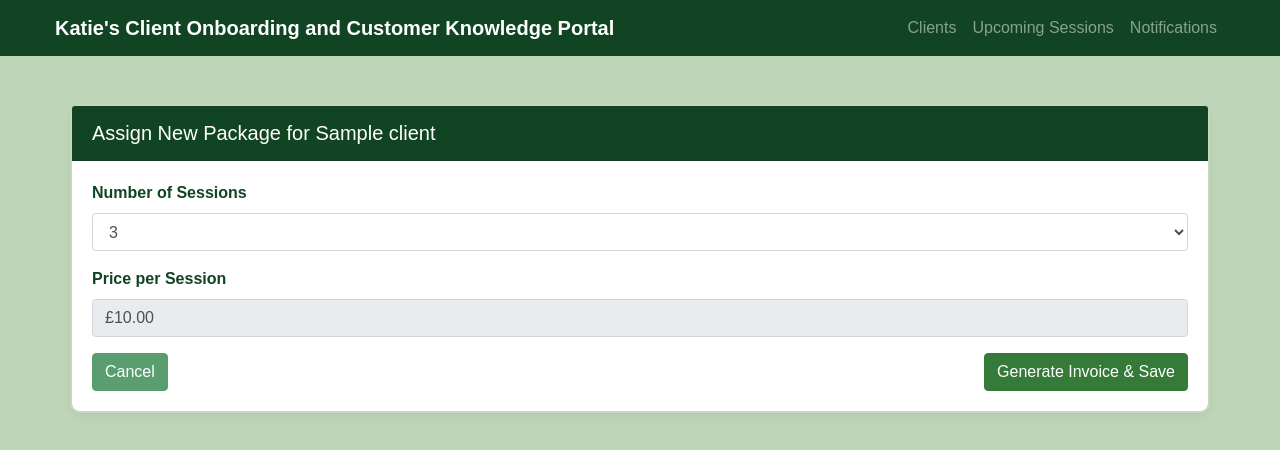
After one commit to Robbolo/client-webapp, a Django app: page /client/1/assign-package/ in a window 1280 px wide. The commit adds this page. Shown: the top 450 px of the page. Run offline with Django 5.2, Linux system fonts and the light colour scheme; tables that the repository leaves empty hold one stand-in row (values such as "Sample post"); some libraries are stand-ins or nearby versions.

Commit message:
added packages and updates on session completion

```diff
--- a/src/clients/admin.py
+++ b/src/clients/admin.py
@@ -4,8 +4,8 @@
 # Register your models here.
 @admin.register(Client)
 class ClientAdmin(admin.ModelAdmin):
-    list_display = ('name', 'email', 'timezone', 'client_status', 'frequency', 'payment_tier', 'paypal_link', 'last_contact_date')
-    list_filter = ('client_status', 'payment_tier', 'timezone', 'frequency')
+    list_display = ('name', 'email', 'timezone', 'client_status', 'frequency', 'current_package', 'payment_info', 'last_contact_date')
+    list_filter = ('client_status', 'current_package', 'timezone', 'frequency')
     search_fields = ('name', 'email', 'location')
 
 admin.site.register(Notification)
--- a/src/clients/forms.py
+++ b/src/clients/forms.py
@@ -7,17 +7,18 @@ class ClientForm(forms.ModelForm):
         fields = [
             'name',
             'email',
-            'phone_number',
+            'social_media',
             'location',
             'timezone',
             'client_source',
             'client_status',
-            'payment_tier',
+            'current_package',
             'frequency',
-            'paypal_link',
+            'payment_info',
             'last_contact_date',
             'notes',
             'photo',
+            'price'
         ]
         widgets = {
             'last_contact_date': forms.DateInput(attrs={'type': 'date'}),
@@ -48,3 +49,15 @@ class RenameDocumentForm(forms.ModelForm):
         widgets = {
             'description': forms.TextInput(attrs={'class': 'form-control'})
         }
+
+class AssignPackageForm(forms.Form):
+    number_of_sessions = forms.IntegerField(
+        min_value=1,
+        label="Number of Sessions"
+    )
+
+    def __init__(self, *args, **kwargs):
+        self.client = kwargs.pop('client', None)
+        super().__init__(*args, **kwargs)
+        if self.client:
+            self.price = self.client.price
--- a/src/clients/models.py
+++ b/src/clients/models.py
@@ -8,7 +8,7 @@ from pathlib import Path
 class Client(models.Model):
     name = models.CharField(max_length=100)
     email = models.EmailField()
-    phone_number = models.CharField(max_length=20, blank=True)
+    social_media = models.CharField(max_length=20, blank=True)
     location = models.CharField(max_length=100, blank=True)
     timezone = models.CharField(
         max_length=50,
@@ -47,12 +47,12 @@ class Client(models.Model):
             ],
             default='Enquiring'
             )
-    payment_tier = models.CharField(
+    current_package = models.CharField(
         max_length=50,
         choices=[
             ('Free', 'Free'),
-            ('Three-session package', 'Three-session package'),
-            ('Six-session package', 'Six-session package'),
+            ('3-session package', '3-session package'),
+            ('6-session package', '6-session package'),
             ],
             default='Free'
             )
@@ -67,10 +67,13 @@ class Client(models.Model):
             ],
             default='Ad-hoc'
             )
-    paypal_link = models.URLField(blank=True)
+    payment_info = models.CharField(max_length=50, blank=True)
     last_contact_date = models.DateField(null=True, blank=True)
     notes = models.TextField(blank=True)
     photo = models.ImageField(upload_to='client_photos/', blank=True, null=True)
+    price = models.DecimalField(max_digits=5, decimal_places=2, default=0.00)
+    paid_sessions_remaining = models.PositiveIntegerField(default=0)
+    last_invoice_date = models.DateField(null=True, blank=True)
 
     def __str__(self):
         return self.name
--- /dev/null
+++ b/src/clients/templates/clients/assign_package.html
@@ -0,0 +1,39 @@
+{% extends 'clients/base.html' %}
+{% block title %}Assign Package{% endblock %}
+
+{% block content %}
+<div class="container mt-5">
+    <div class="card">
+        <div class="card-header">
+            Assign New Package for {{ client.name }}
+        </div>
+        <div class="card-body">
+            <form method="post">
+                {% csrf_token %}
+
+                <!-- Number of Sessions Dropdown -->
+                <div class="form-group">
+                    <label for="id_number_of_sessions">Number of Sessions</label>
+                    <select name="number_of_sessions" id="id_number_of_sessions" class="form-control">
+                        <option value="3">3</option>
+                        <option value="6">6</option>
+                        <option value="10">10</option>
+
+                    </select>
+                </div>
+
+                <!-- Price per Session (Read-only) -->
+                <div class="form-group">
+                    <label>Price per Session</label>
+                    <input type="text" class="form-control" value="£{{ client.price }}" readonly>
+                </div>
+
+                <div class="d-flex justify-content-between">
+                    <a href="{% url 'client_detail' client.id %}" class="btn btn-secondary">Cancel</a>
+                    <button type="submit" class="btn btn-primary">Generate Invoice & Save</button>
+                </div>
+            </form>
+        </div>
+    </div>
+</div>
+{% endblock %}
--- a/src/clients/templates/clients/client_list.html
+++ b/src/clients/templates/clients/client_list.html
@@ -25,7 +25,7 @@
                     <p class="card-text">
                         <strong>Email:</strong> {{ client.email }}<br>
                         <strong>Status:</strong> {{ client.client_status }}<br>
-                        <strong>Payment Tier:</strong> {{ client.payment_tier }}<br>
+                        <strong>Current Package:</strong> {{ client.current_package }}<br>
                     </p>
                     <a href="{% url 'client_detail' client.id %}" class="btn btn-primary">View Details</a>
                 </div>
--- a/src/clients/urls.py
+++ b/src/clients/urls.py
@@ -19,4 +19,6 @@ urlpatterns = [
     path('client/<int:client_id>/upload-document/', views.upload_document, name='upload_document'),
     path('document/<int:document_id>/delete/', views.delete_document, name='delete_document'),
     path('document/<int:document_id>/rename/', views.rename_document, name='rename_document'),
+    path('client/<int:client_id>/assign-package/', views.assign_package, name='assign_package'),
+
     ] + static(settings.MEDIA_URL, document_root=settings.MEDIA_ROOT)
--- a/src/clients/views.py
+++ b/src/clients/views.py
@@ -1,11 +1,17 @@
 from django.shortcuts import render, get_object_or_404, redirect
 from .models import Client, Notification, Session, ClientDocument
-from .forms import ClientForm, SessionForm, ClientDocumentForm, RenameDocumentForm
+from .forms import ClientForm, SessionForm, ClientDocumentForm, RenameDocumentForm,AssignPackageForm
 from datetime import timedelta
 from django.utils import timezone
-from django.http import HttpResponseRedirect
+from django.http import HttpResponseRedirect, FileResponse
 from django.urls import reverse
 from django.views.decorators.http import require_POST
+from django.core.files import File
+from django.conf import settings
+from django.db.models import F
+from io import BytesIO
+from reportlab.pdfgen import canvas
+from pathlib import Path
 
 # Create your views here.
 def client_detail(request, client_id):
@@ -120,6 +126,10 @@ def mark_session_completed(request, session_id):
     session.is_completed = True
     session.is_no_show = False
     session.save()
+    if session.session_type == 'package' and session.client.paid_sessions_remaining > 0:
+        session.client.paid_sessions_remaining = F('paid_sessions_remaining') - 1
+        session.client.save()
+
     return redirect('client_detail', client_id=session.client.id)
 
 def mark_session_no_show(request, session_id):
@@ -132,6 +142,9 @@ def mark_session_no_show(request, session_id):
 
 def undo_session_status(request, session_id):
     session = get_object_or_404(Session, pk=session_id)
+    if session.session_type == 'package':
+        session.client.paid_sessions_remaining = F('paid_sessions_remaining') + 1
+        session.client.save()
     session.is_completed = False
     session.is_no_show = False
     session.save()
@@ -187,3 +200,61 @@ def rename_document(request, document_id):
         'form': form,
         'document': document
     })
+
+def assign_package(request, client_id):
+    client = get_object_or_404(Client, pk=client_id)
+
+    if request.method == 'POST':
+        form = AssignPackageForm(request.POST, client=client)
+        if form.is_valid():
+            sessions = form.cleaned_data['number_of_sessions']
+            price = client.price
+            price_per_session = round(price / sessions, 2)
+
+            # Update the client
+            client.paid_sessions_remaining += sessions
+            client.payment_tier = f"{sessions}-session package"
+            client.last_invoice_date = timezone.now()
+            client.save()
+
+            # Generate PDF invoice
+            buffer = BytesIO()
+            p = canvas.Canvas(buffer)
+            p.setFont("Helvetica", 12)
+            p.drawString(100, 800, "Invoice for Coaching Package")
+            p.drawString(100, 770, f"Client: {client.name}")
+            p.drawString(100, 750, f"Package: {sessions} sessions")
+            p.drawString(100, 730, f"Total Price: £{price}")
+            p.drawString(100, 710, f"Price per session: £{price_per_session}")
+            p.drawString(100, 690, f"Date: {timezone.now().strftime('%Y-%m-%d')}")
+            p.showPage()
+            p.save()
+            buffer.seek(0)
+
+            # Save PDF to media/documents/
+            safe_name = client.name.replace(" ", "_").replace("/", "-")
+            filename = f"{safe_name}_invoice_{timezone.now().strftime('%Y%m%d_%H%M%S')}.pdf"
+            documents_dir = Path(settings.MEDIA_ROOT) / 'documents'
+            documents_dir.mkdir(parents=True, exist_ok=True)
+            file_path = documents_dir / filename
+
+            with open(file_path, 'wb') as f:
+                f.write(buffer.getvalue())
+
+            # Save to ClientDocument model
+            with open(file_path, 'rb') as f:
+                django_file = File(f)
+                document = ClientDocument(
+                    client=client,
+                    description=filename
+                )
+                document.file.save(filename, django_file, save=True)
+
+            return redirect('client_detail', client_id=client.id)
+    else:
+        form = AssignPackageForm(client=client)
+
+    return render(request, 'clients/assign_package.html', {
+        'form': form,
+        'client': client
+    })
```
Also changed, not shown: src/clients/templates/clients/client_detail.html (+7 -3 lines), src/clients/migrations/0013_client_price.py (added), src/clients/migrations/0014_client_paid_sessions_remaining.py (added), src/clients/migrations/0015_remove_client_paypal_link_client_payment_info_and_more.py (added), src/clients/migrations/0016_client_last_invoice_date.py (added), src/clients/migrations/0017_rename_phone_number_client_social_media.py (added), src/clients/migrations/0018_rename_payment_tier_client_current_package.py (added).
